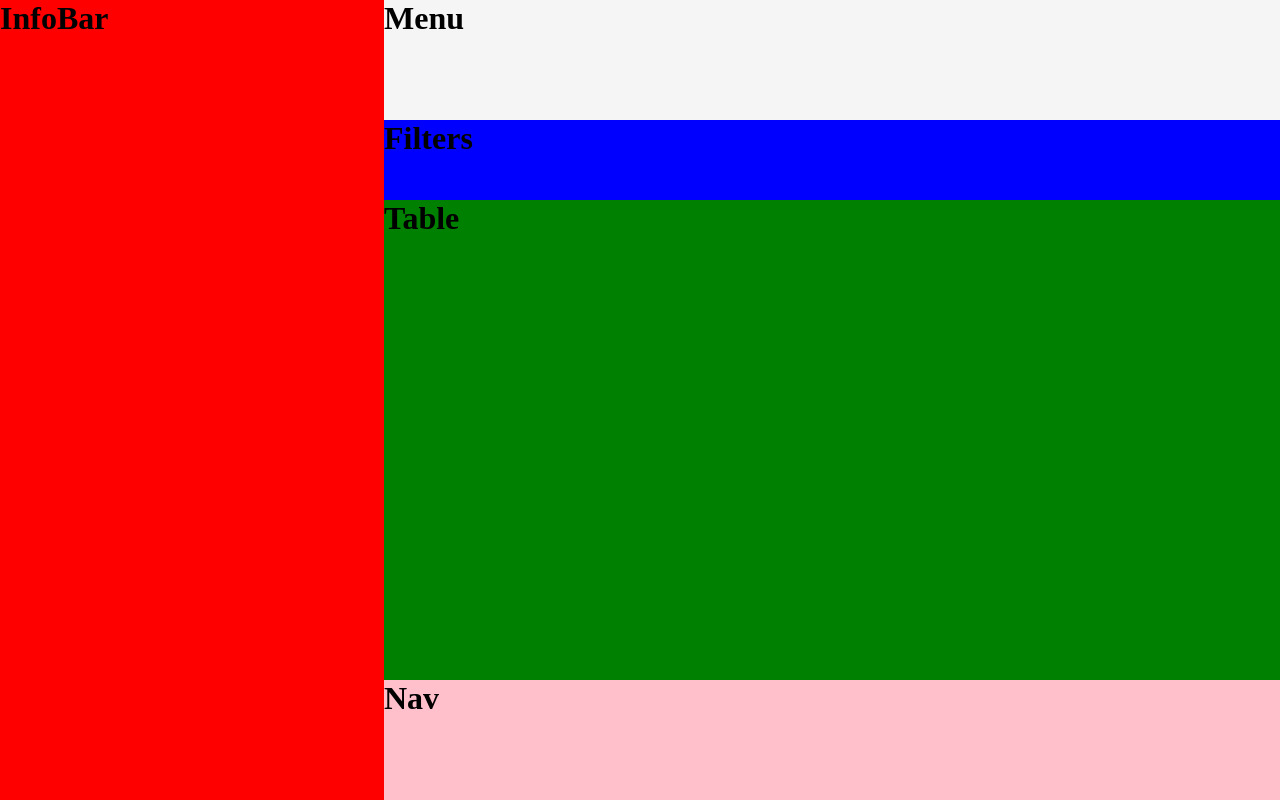
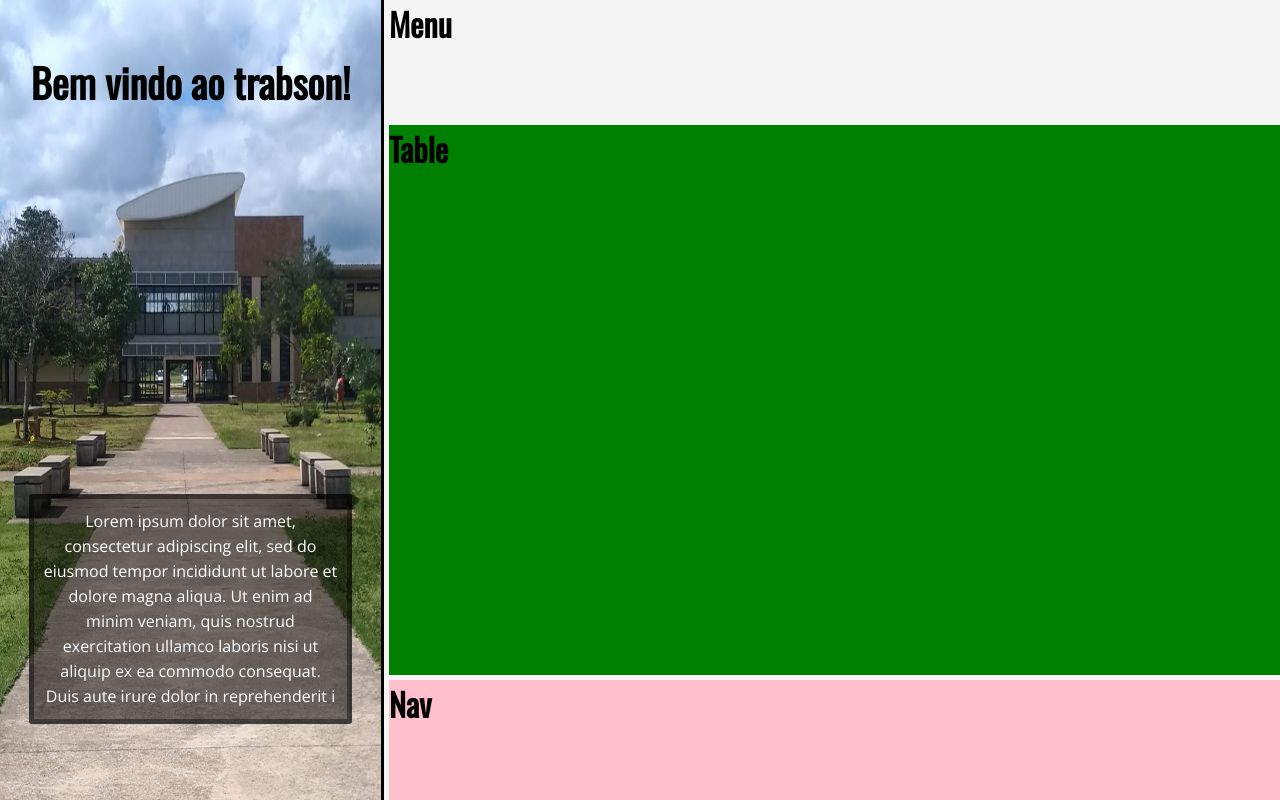
Before and after one commit to devNatron/integradoWEB, a React (Create React App) app in the folder app/: page / in a window 1280 px wide. Built offline with nearby package versions, Linux system fonts and the light colour scheme.

Commit message:
add information bar com imagem de fundo

```diff
--- a/app/public/index.html
+++ b/app/public/index.html
@@ -5,6 +5,7 @@
     <link rel="shortcut icon" href="%PUBLIC_URL%/favicon.ico" />
     <meta name="viewport" content="width=device-width, initial-scale=1" />
     <meta name="theme-color" content="#000000" />
+    <link href="https://fonts.googleapis.com/css?family=Open+Sans|Oswald" rel="stylesheet"/>
     <!--
       manifest.json provides metadata used when your web app is installed on a
       user's mobile device or desktop. See https://developers.google.com/web/fundamentals/web-app-manifest/
--- a/app/src/App.js
+++ b/app/src/App.js
@@ -1,7 +1,6 @@
 import React from 'react';
 
 import Menu from './components/Templates/Menu'
-import Filters from './components/Templates/Filters'
 import Table from './components/Templates/Table'
 import Nav from './components/Templates/Nav'
 import InfoBar from './components/Templates/InfoBar'
@@ -13,7 +12,6 @@ export default () =>
     <div className="app">
       <InfoBar></InfoBar>
       <Menu></Menu>
-      <Filters></Filters>
       <Table></Table>
       <Nav></Nav>
     </div>
--- a/app/src/app.css
+++ b/app/src/app.css
@@ -7,19 +7,19 @@
     margin: 0;
     display: grid;
     grid-template-columns: 30% 1fr;
-    grid-template-rows: 15% 10% 1fr 15%;
+    grid-template-rows: 15% 1fr 15%;
     grid-template-areas:
         "InfoBar Menu"
-        "InfoBar Filters"
         "InfoBar Table"
         "InfoBar Nav";
     height: 100vh;
     background-color: #F5F5F5;
+    grid-gap: 5px;
+
 }
 
 .InfoBar {
     grid-area: InfoBar;
-    background-color: red;
 }
 
 .Menu {
@@ -41,3 +41,11 @@
     grid-area: Table;
     background-color: green;
 }
+
+.app p {
+    font-family: 'Open Sans', sans-serif;
+}
+
+.app h1 {
+    font-family: 'Oswald', sans-serif;
+}
--- a/app/src/components/Templates/Filters/index.js
+++ /dev/null
@@ -1,5 +0,0 @@
-import React from 'react';
-
-const Filters = <h1 className="Filters">Filters</h1>
-
-export default () => Filters
--- a/app/src/components/Templates/InfoBar/index.js
+++ b/app/src/components/Templates/InfoBar/index.js
@@ -1,5 +1,18 @@
-import React from 'react';
+import React, {Fragment} from 'react';
 
-const InfoBar = <h1 className="InfoBar">InfoBar</h1>
+import './styles.css';
 
-export default () => InfoBar
+
+export default () => (
+    <div className="InfoBar">
+        <h1>Bem vindo ao trabson!</h1>
+        <div className = "TextBox">
+            <p>
+                Lorem ipsum dolor sit amet, consectetur adipiscing elit, sed do eiusmod tempor
+                incididunt ut labore et dolore magna aliqua. Ut enim ad minim veniam, quis nostrud
+                exercitation ullamco laboris nisi ut aliquip ex ea commodo consequat. Duis aute irure
+                dolor in reprehenderit i
+            </p>
+        </div>
+    </div>
+);
--- a/app/src/components/Templates/InfoBar/styles.css
+++ b/app/src/components/Templates/InfoBar/styles.css
@@ -0,0 +1,36 @@
+.InfoBar {
+    width: 100%;
+    height: 100%;
+    background-image: url("../../../assets/image/ufscar_entrada.jpeg");
+    background-repeat: no-repeat;
+    background-size: 100% 100%;
+    border-right: solid 3px black;
+    display: flex;
+    flex-direction: column;
+    align-items: center;
+    justify-content: space-between;
+}
+
+.InfoBar h1 {
+    width: 100%;
+    line-height: 50px;
+    text-align: center;
+    font-size: 40px;
+    margin-top: 15%;
+}
+
+.TextBox {
+    background-color: rgba(0, 0, 0, 0.5);
+    border: solid 5px rgba(0, 0, 0, 0.4);
+    width: 85%;
+    padding: 10px;
+    box-sizing: border-box;
+    border-radius: 3px;
+    margin-bottom: 20%;
+}
+
+.TextBox p {
+    color: white;
+    text-align: center;
+    line-height: 25px;
+}
```
Also changed, not shown: app/src/assets/image/ufscar_entrada.jpeg (added), app/src/components/Templates/Filters/styles.css (deleted).
